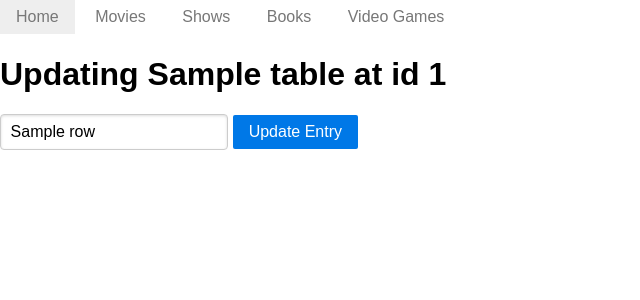
After one commit to Xinnji/cs340_group_project, a Flask app: template templates/update.html in a window 1280 px wide. The commit adds this page. Shown: the top 300 px of the page, without its empty margins (0-640 px from the left). Run offline with Flask 2, Linux system fonts and the light colour scheme; the template is opened without the code that fills it: most values are stand-ins (such as "Sample title", 1, 10 or a date in 2020); some libraries are stand-ins or nearby versions.

Commit message:
Step 6 Update and Delete queries. Delete is all done (discounting M:M, not sure if we need those). Update is missing SQL queries for the entities other than People.

```diff
--- a/app.py
+++ b/app.py
@@ -4,6 +4,7 @@ import MySQLdb
 import os
 
 
+# Execute a SQL query after connecting to the database
 def sql_query(query):
     con = MySQLdb.connect(host=config['sql']['host'],
                           user=config['sql']['user'],
@@ -15,20 +16,12 @@ def sql_query(query):
     return cursor.fetchall()
 
 
+# Instantiate the Flask website object
 app = Flask(__name__)
-
+# Instantiate the config parser so we don't have to include sensitive info like passwords
 config = configparser.ConfigParser()
 config.read('config.ini')
-
-# con = MySQLdb.connect(host=config['sql']['host'],
-#                       user=config['sql']['user'],
-#                       passwd=config['sql']['passwd'],
-#                       db=config['sql']['db'])
-# cursor = con.cursor(MySQLdb.cursors.DictCursor)
-# For each query
-# cursor.execute('query')
-# con.commit();
-
+# Define a bunch of entity attributes so we can dynamically check forms and whatnot
 People = ["id", "name", "age", "favMovie", "favShow", "favBook", "favGame", "seenMovies", "seenShows", "readBooks", "playedGames"]
 Movies = ["id", "title", "genre", "director", "runTimeMins", "metacritic", "Seen-it"]
 Shows = ["id", "title", "genre", "network", "episodes", "seasons", "metacritic", "Seen-it"]
@@ -41,10 +34,10 @@ def index():
     result = []
     queries = [
         '''SELECT People.id, name, age, Movies.title, Shows.title, Books.title, VideoGames.title FROM People
-            JOIN Movies ON Movies.id = favMovie
-            JOIN Shows ON Shows.id = favShow
-            JOIN Books ON Books.id = favBook
-            JOIN VideoGames ON VideoGames.id = favGame;''',
+            LEFT OUTER JOIN Movies ON Movies.id = favMovie
+            LEFT OUTER JOIN Shows ON Shows.id = favShow
+            LEFT OUTER JOIN Books ON Books.id = favBook
+            LEFT OUTER JOIN VideoGames ON VideoGames.id = favGame;''',
         '''SELECT People.id, title FROM Movies
             JOIN seenMovies ON Movies.id = seenMovies.movies_id
             JOIN People on seenMovies.people_id = People.id''',
@@ -61,6 +54,8 @@ def index():
     for query in queries:
         result.append(sql_query(query))
 
+    # print(result)
+
     if request.method == "POST":
         sql_query(f'''INSERT INTO People (name, age, favMovie, favShow, favBook, favGame)
                         VALUES ("{request.form['name']}", {request.form['age']}, {request.form['favMovie']}, {request.form['favShow']}, {request.form['favBook']}, {request.form['favGame']});''')
@@ -69,7 +64,7 @@ def index():
     return render_template('index.html', entity=People, result=result)
 
 
-@app.route('/movies', methods=["GET", "POST", "PATCH"])
+@app.route('/movies', methods=["GET", "POST"])
 def movies():
     result = []
     queries = [
@@ -88,7 +83,6 @@ def movies():
         elif ('people_id' in request.form) and ('movies_id' in request.form):
             sql_query(f'''INSERT INTO seenMovies (people_id, movies_id)
                         VALUES ({request.form['people_id']}, {request.form['movies_id']});''')
-        print(2)
         return redirect('/movies')
 
     return render_template('movies.html', entity=Movies, result=result)
@@ -166,6 +160,123 @@ def videogames():
     return render_template('videogames.html', entity=VideoGames, result=result)
 
 
+@app.route('/delete')
+def delete():
+    table = request.args.get('table')
+    id = request.args.get('id')
+
+    if not (table and id) or table not in ['People', 'Movies', 'Shows', 'Books', 'VideoGames']:
+        return redirect('/')
+
+    if table == 'People':
+        queries = [
+            f'''DELETE FROM `playedGames` WHERE people_id = {id};''',
+            f'''DELETE FROM `readBooks` WHERE people_id = {id};''',
+            f'''DELETE FROM `seenShows` WHERE people_id = {id};''',
+            f'''DELETE FROM `seenMovies` WHERE people_id = {id};''',
+            f'''DELETE FROM `People` WHERE People.id = {id};'''
+        ]
+        for query in queries:
+            sql_query(query)
+        return redirect('/')
+
+    elif table == 'Movies':
+        queries = [
+            f'''UPDATE People SET People.favMovie = NULL WHERE favMovie = {id};''',
+            f'''DELETE FROM `seenMovies` WHERE movies_id = {id};''',
+            f'''DELETE FROM `Movies` WHERE id = {id}'''
+        ]
+        for query in queries:
+            sql_query(query)
+        return redirect('/movies')
+
+    elif table == 'Shows':
+        queries = [
+            f'''UPDATE People SET People.favShow = NULL WHERE favShow = {id};''',
+            f'''DELETE FROM `seenShows` WHERE shows_id = {id};''',
+            f'''DELETE FROM `Shows` WHERE id = {id}'''
+        ]
+        for query in queries:
+            sql_query(query)
+        return redirect('/shows')
+
+    elif table == 'Books':
+        queries = [
+            f'''UPDATE People SET People.favBook = NULL WHERE favBook = {id};''',
+            f'''DELETE FROM `readBooks` WHERE books_id = {id};''',
+            f'''DELETE FROM `Books` WHERE id = {id}'''
+        ]
+        for query in queries:
+            sql_query(query)
+        return redirect('/books')
+
+    elif table == 'VideoGames':
+        queries = [
+            f'''UPDATE People SET People.favGame = NULL WHERE favGame = {id};''',
+            f'''DELETE FROM `playedGames` WHERE video_games_id = {id};''',
+            f'''DELETE FROM `VideoGames` WHERE id = {id}'''
+        ]
+        for query in queries:
+            sql_query(query)
+        return redirect('/videogames')
+
+    else:
+        return redirect('/')
+
+
+@app.route('/update', methods=["GET", "POST"])
+def update():
+    table = request.args.get('table')
+    id = request.args.get('id')
+
+    if not (table and id) or table not in ['People', 'Movies', 'Shows', 'Books', 'VideoGames']:
+        return redirect('/')
+
+    if request.method == "GET":
+        row = sql_query(f'''SELECT * FROM {table} WHERE id = {id};''')
+        entity = globals()[table]
+        if table == 'People':
+            entity = entity[1:7]
+        else:
+            entity = entity[1:-1]
+
+        print(row[0])
+        print(entity)
+
+        return render_template('update.html', row=row[0], entity=entity, table=table, id=id)
+
+    if request.method == "POST":
+        if table == 'People':
+            sql_query(f'''UPDATE People
+                        SET name = '{ request.form['name'] }',
+                            age = { request.form['age'] },
+                            favMovie = { request.form['favMovie'] },
+                            favShow = { request.form['favShow'] },
+                            favBook = { request.form['favBook'] },
+                            favGame = { request.form['favGame'] }
+                        WHERE id = {id};''')
+            return redirect('/')
+
+        elif table == 'Movies':
+            sql_query()
+            return redirect('/movies')
+
+        elif table == 'Shows':
+            sql_query()
+            return redirect('/shows')
+
+        elif table == 'Books':
+            sql_query()
+            return redirect('/books')
+
+        elif table == 'VideoGames':
+            sql_query()
+            return redirect('/videogames')
+
+        else:
+            return redirect('/')
+
+
 if __name__ == '__main__':
     port = int(os.environ.get('PORT', 8585))
     app.run(host='flip3.engr.oregonstate.edu', port=port, debug=True)
--- a/templates/books.html
+++ b/templates/books.html
@@ -27,9 +27,9 @@
                 {% endfor %}
             </td>
             <td>
-                <form class="pure-form" method="post">
-                    <input type="button" name="edit" value="E">
-                    <input type="button" name="delete" value="X">
+                <form class="pure-form">
+                    <a href="/update?table=Books&id={{ row['id'] }}">E</a>
+                    <a href="/delete?table=Books&id={{ row['id'] }}">X</a>
                 </form>
             </td>
         </tr>
--- a/templates/index.html
+++ b/templates/index.html
@@ -40,15 +40,16 @@
                         </td>
                         {% endfor %}
                         <td>
-                            <form class="pure-form" method="post">
-                                <input type="button" name="edit" value="E">
-                                <input type="button" name="delete" value="X">
+                            <form class="pure-form">
+                                <a href="/update?table=People&id={{ row['id'] }}">E</a>
+                                <a href="/delete?table=People&id={{ row['id'] }}">X</a>
                             </form>
                         </td>
                     </tr>
                     {% endfor %}
                 </tbody>
             </table>
+            {% block update %}
             <form class="pure-form" method="post">
                 <input type="text" name="name" placeholder="name">
                 <input type="text" name="age" placeholder="age">
@@ -59,6 +60,7 @@
                 <input class="pure-button pure-button-primary" type="submit" value="Add Entry">
             </form>
             {% endblock %}
+            {% endblock %}
         </main>
     </body>
 </html>
--- a/templates/movies.html
+++ b/templates/movies.html
@@ -27,9 +27,9 @@
                 {% endfor %}
             </td>
             <td>
-                <form class="pure-form" method="post">
-                    <input type="button" name="edit" value="E">
-                    <input type="button" name="delete" value="X">
+                <form class="pure-form">
+                    <a href="/update?table=Movies&id={{ row['id'] }}">E</a>
+                    <a href="/delete?table=Movies&id={{ row['id'] }}">X</a>
                 </form>
             </td>
         </tr>
--- a/templates/shows.html
+++ b/templates/shows.html
@@ -27,9 +27,9 @@
                 {% endfor %}
             </td>
             <td>
-                <form class="pure-form" method="post">
-                    <input type="button" name="edit" value="E">
-                    <input type="button" name="delete" value="X">
+                <form class="pure-form">
+                    <a href="/update?table=Shows&id={{ row['id'] }}">E</a>
+                    <a href="/delete?table=Shows&id={{ row['id'] }}">X</a>
                 </form>
             </td>
         </tr>
--- /dev/null
+++ b/templates/update.html
@@ -0,0 +1,11 @@
+{% extends 'index.html' %}
+{% block title %}Updating {{ table }}{% endblock %}
+{% block content%}
+<h1>Updating {{ table }} at id {{ id }}</h1>
+<form class="pure-form" method="post">
+    {% for attr in entity %}
+    <input type="text" name="{{ attr }}" placeholder="{{ attr }}" value='{{ row[attr] }}'>
+    {% endfor %}
+    <input class="pure-button pure-button-primary" type="submit" value="Update Entry">
+</form>
+{% endblock %}
--- a/templates/videogames.html
+++ b/templates/videogames.html
@@ -27,9 +27,9 @@
                 {% endfor %}
             </td>
             <td>
-                <form class="pure-form" method="post">
-                    <input type="button" name="edit" value="E">
-                    <input type="button" name="delete" value="X">
+                <form class="pure-form">
+                    <a href="/update?table=VideoGames&id={{ row['id'] }}">E</a>
+                    <a href="/delete?table=VideoGames&id={{ row['id'] }}">X</a>
                 </form>
             </td>
         </tr>
```
